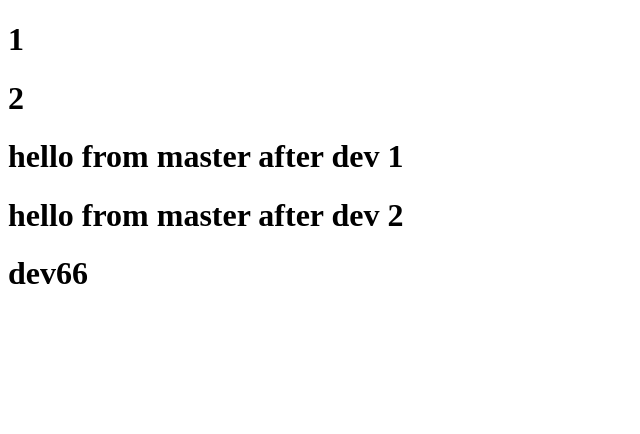
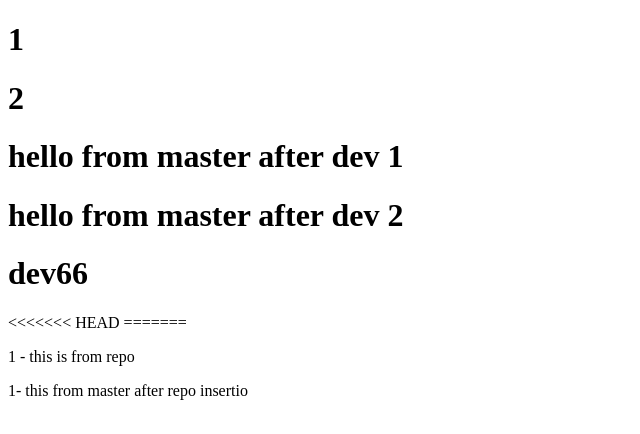
Before and after one commit to deccan2k/test7, a plain HTML site: page index.html in a window 1280 px wide. Shown: the whole page, without its empty margins (0-640 px from the left). Drawn offline with Linux system fonts and the light colour scheme.

Commit message:
add modification  2  of index.html
 after stash

 apply changes after stash  pop

 try this after git stash save

 final change

 final change1

kjhkjhkj

start frm beginning

hello from master after dev 1

adding add dev para2

 h1 dev66v 1

1-this is from master on index

1-this is from repo on index

2-this is from repo on index

```diff
--- a/index.html
+++ b/index.html
@@ -15,5 +15,11 @@
 
 
     <h1> dev66</h1>
+<<<<<<< HEAD
+=======
+
+    <p>1 - this is from repo </p>
+    <p>1- this from master after repo insertio</p>
+    </p>
 </body>
 </html>
```
Also changed, not shown: 1 other file.
